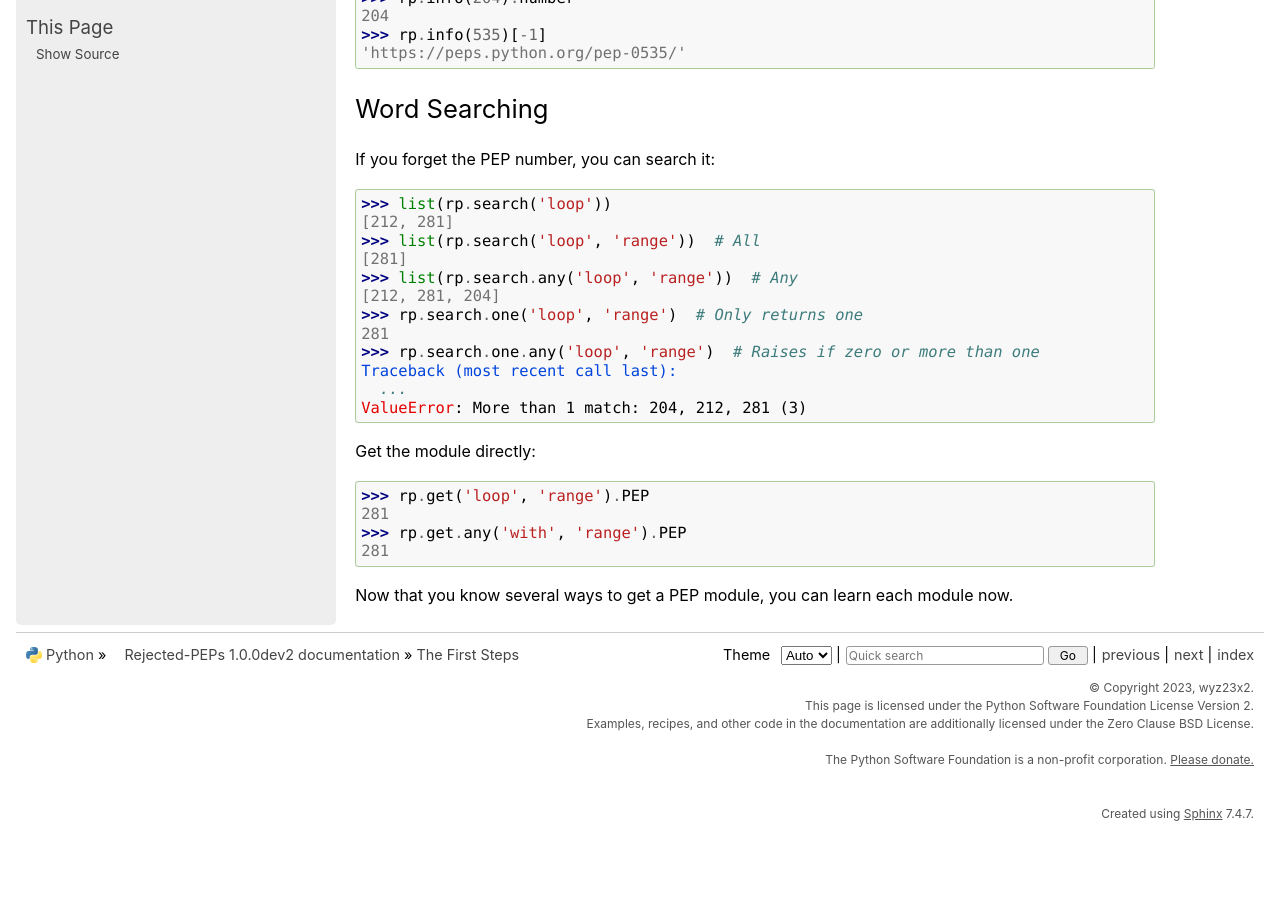
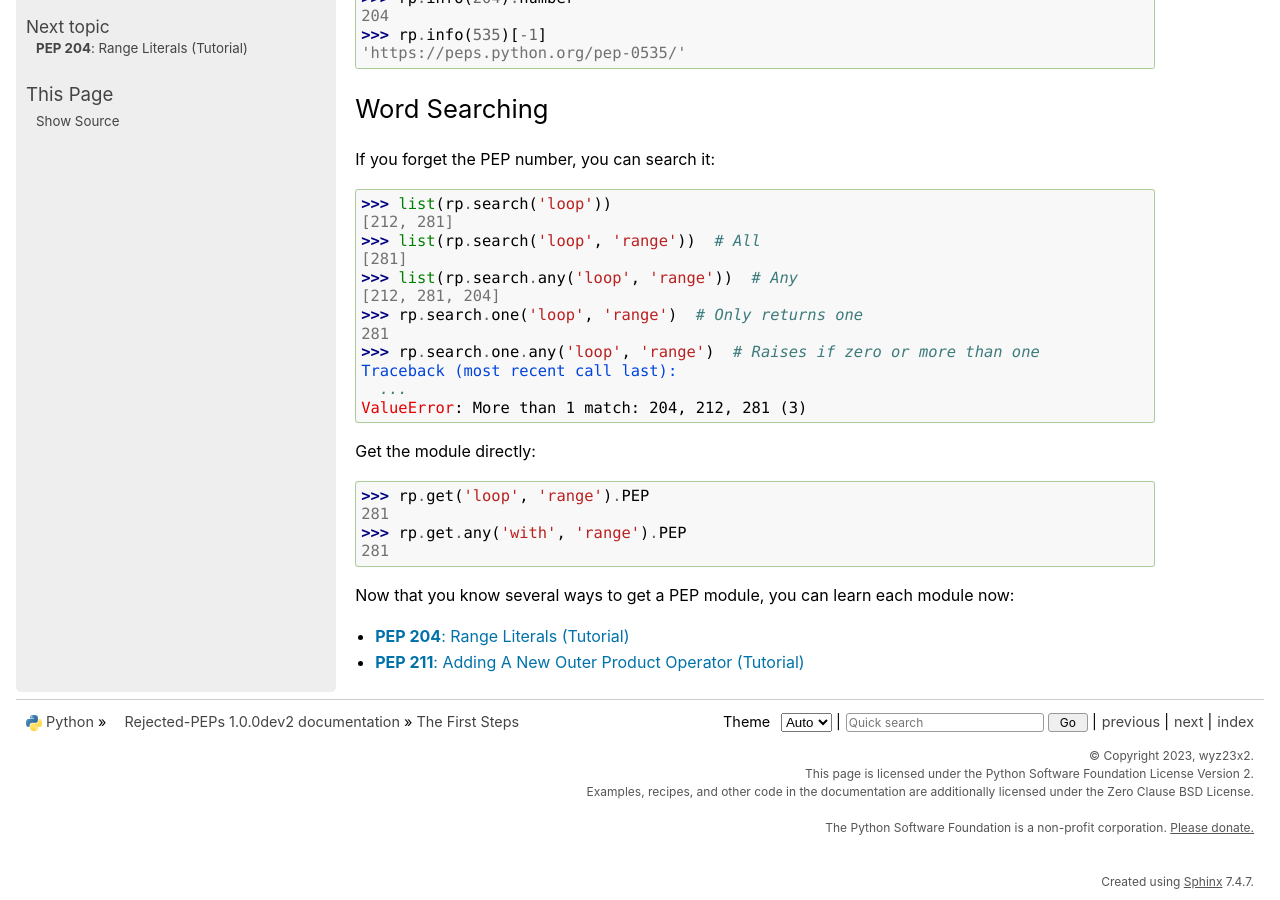
Before and after one commit to wyz23x2/rejected-peps, a Sphinx documentation site: the page built from docs/guides/init.rst, in a window 1280 px wide and 900 px high, scrolled down 585 px. Built offline with Sphinx 7.4.7, drawn with Linux system fonts in a browser that asks for light colours; before the commit the page ends 1417 px from its top, so only the background shows below that.

Commit message:
Update docs

```diff
--- /dev/null
+++ b/docs/guides/index.rst
@@ -0,0 +1,3 @@
+=======================
+The tutorials
+=======================
--- a/docs/guides/init.rst
+++ b/docs/guides/init.rst
@@ -50,4 +50,11 @@ Get the module directly::
     >>> rp.get.any('with', 'range').PEP
     281
 
-Now that you know several ways to get a PEP module, you can learn each module now.
+Now that you know several ways to get a PEP module, you can learn each module now:
+
+.. toctree::
+    :glob:
+    :name: itoc
+    :maxdepth: 2
+
+    pep*
--- a/docs/guides/pep204.rst
+++ b/docs/guides/pep204.rst
@@ -1,6 +1,6 @@
-============================
-:pep:`204`: Range Literals
-============================
+======================================
+:pep:`204`: Range Literals (Tutorial)
+======================================
 .. currentmodule:: pep204
 
 You can create :class:`range` objects quickly with pep204::
--- a/docs/guides/pep211.rst
+++ b/docs/guides/pep211.rst
@@ -1,6 +1,6 @@
-================================================
-:pep:`211`: Adding A New Outer Product Operator
-================================================
+===========================================================
+:pep:`211`: Adding A New Outer Product Operator (Tutorial)
+===========================================================
 
 First, let's see what :func:`itertools.product` does::
 
```
Also changed, not shown: docs/index.rst (+10 -2 lines).
